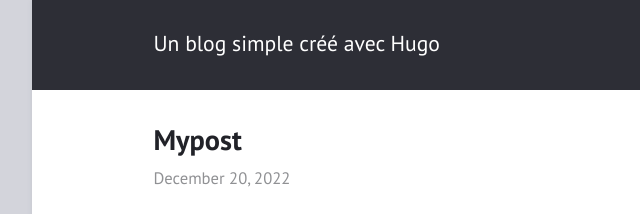
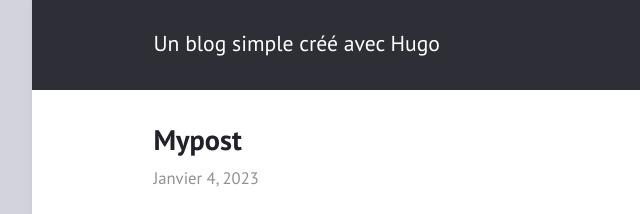
Before and after one commit to riton64/riton64.old.io, a plain HTML site: page posts/mypost/index.html in a window 1280 px wide. Shown: the top 214 px of the page, 105-745 px from the left. Drawn offline with Linux system fonts and the light colour scheme.

Commit message:
Update index.html

```diff
--- a/posts/mypost/index.html
+++ b/posts/mypost/index.html
@@ -18,7 +18,7 @@
 <article>
   <header>
     <h1>Mypost</h1>
-    <time datetime="2022-12-20T17:06:08&#43;01:00">December 20, 2022</time>
+    <time datetime="2022-12-20T17:06:08&#43;01:00">Janvier 4, 2023</time>
   </header>
   <h2 id="voici-quelques-news">Voici quelques news</h2>
   <h2 id="D'autres news pour cette nouvelle">Nouvelle à venir</h2>
```
